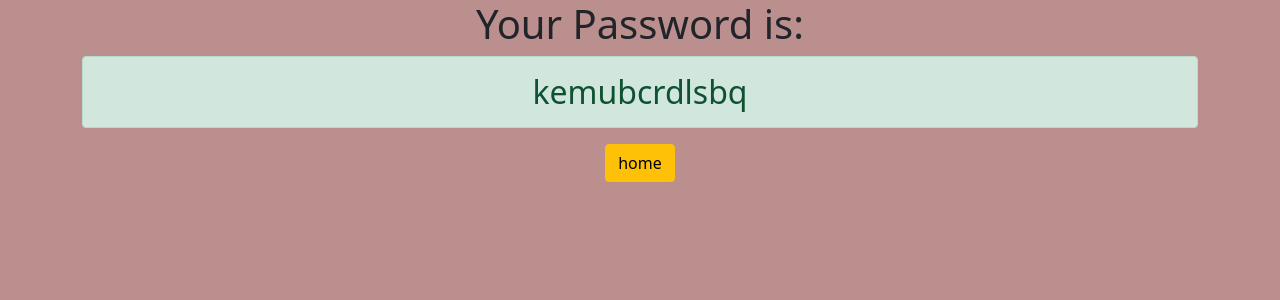
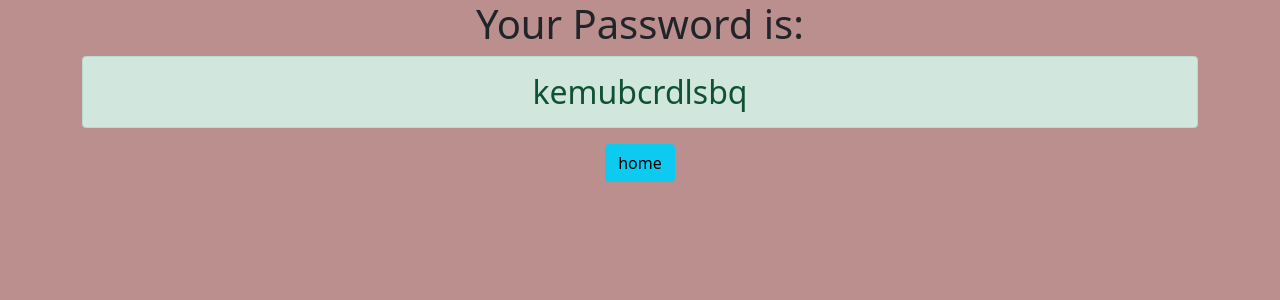
Before and after one commit to morepadmaja/django3-password-generator, a Django app: page /password in a window 1280 px wide. Shown: the top 300 px of the page. Run offline with Django 3.2, Linux system fonts and the light colour scheme.

Commit message:
i made some tweaks

```diff
--- a/django_first_website/settings.py
+++ b/django_first_website/settings.py
@@ -20,7 +20,7 @@ BASE_DIR = Path(__file__).resolve().parent.parent
 # See https://docs.djangoproject.com/en/3.2/howto/deployment/checklist/
 
 # SECURITY WARNING: keep the secret key used in production secret!
-SECRET_KEY = 'django-insecure-(tg8fgf4fb9s)3!lj)v@u-l56zx9e2$lct4ojz=qj^6v!(p4k&'
+SECRET_KEY = 'django-insecure-(tg8fgf4fb9s)3!lj)v@u-l56zx9e2$lct4ojz=qj^6v!(p4k&a'
 
 # SECURITY WARNING: don't run with debug turned on in production!
 DEBUG = True
--- a/generator/templates/generator/password.html
+++ b/generator/templates/generator/password.html
@@ -4,6 +4,6 @@
     <h1>Your Password is:</h1>
 
     <h2 class="alert alert-success">{{ password }}</h2>
-    <a href="{% url 'home' %} " class="btn btn-warning">home</a>
+    <a href="{% url 'home' %} " class="btn btn-info">home</a>
     </div>
 </body>
```
